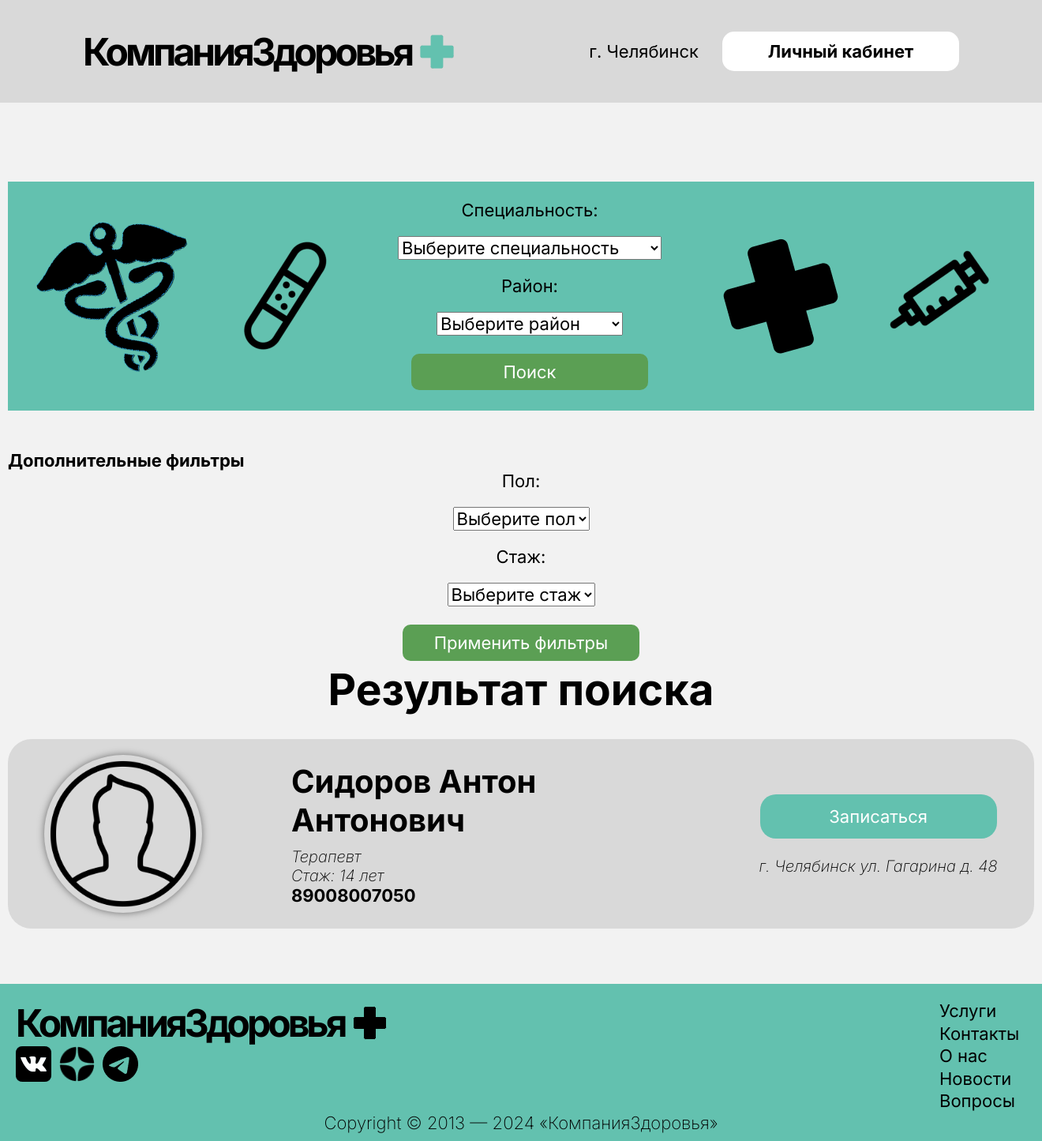
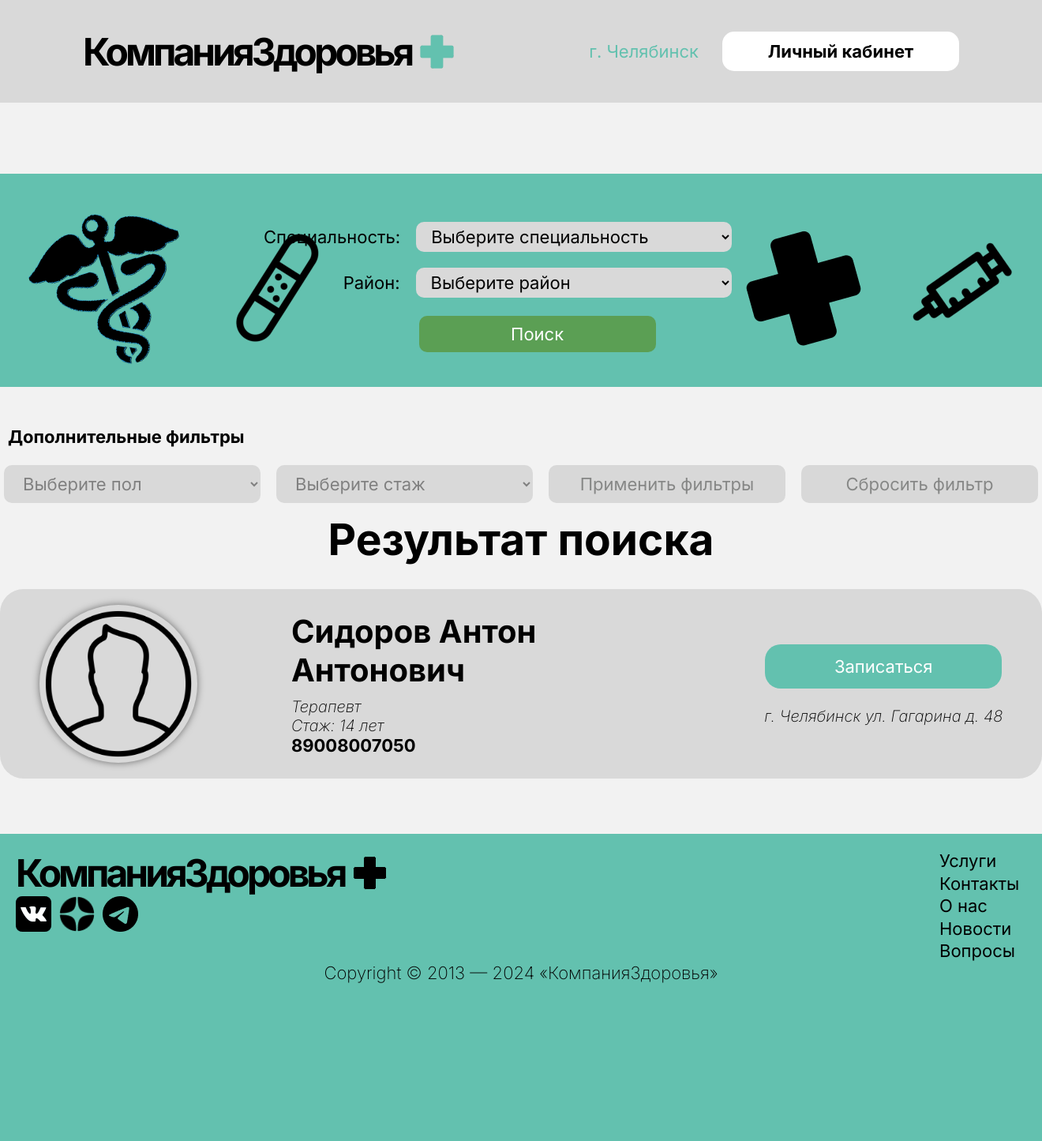
Before and after one commit to lllMaKsImlll/HealthTeam, a Django app: page /appointments/ in a window 1320 px wide. Shown: the whole page at 79% size. After the commit the page ends 1245 px from the top, so only its background shows below. Run offline with Django 5.2, Linux system fonts and the light colour scheme; data comes from the database, SQL or seed files in the repository; both versions use the stored data as it was after the commit.

Commit message:
Relize v1.8

```diff
--- a/CompanyHealth/main/templates/main/appointments.html
+++ b/CompanyHealth/main/templates/main/appointments.html
@@ -5,6 +5,7 @@
     {% load static %}
     <meta name="viewport" content="width=device-width, initial-scale=1.0">
     <link rel="stylesheet" href="{% static '/css/main.css' %}">
+    <link rel="stylesheet" href="{% static '/css/profile.css' %}">
     <title>Запись ко врачу</title>
 </head>
 <body>
@@ -17,6 +18,7 @@
             <!-- Основная форма для поиска врачей по специальности и району -->
             <form action="{% url 'appointments' %}" method="post">
                 {% csrf_token %}
+                <div class="item-form ml">
                     <label for="profession">Специальность:</label>
                     <select name="profession" id="profession">
                         <option value="">Выберите специальность</option>
@@ -24,7 +26,9 @@
                         <option value="{{ prof }}" {% if prof == profession %}selected{% endif %}>{{ prof }}</option>
                         {% endfor %}
                     </select>
+                </div>
 
+                <div class="item-form">
                     <label for="district">Район:</label>
                     <select name="district" id="district">
                         <option value="">Выберите район</option>
@@ -32,6 +36,7 @@
                         <option value="{{ dist }}" {% if dist == district %}selected{% endif %}>{{ dist }}</option>
                         {% endfor %}
                     </select>
+                </div>
 
                 <button id="record-button" type="submit">Поиск</button>
             </form>
@@ -41,21 +46,19 @@
         </div>
 
         <!-- Блок с дополнительными фильтрами (Пол, Стаж) -->
-        <div class="filter-box">
+        <div class="container filters">
             <h3>Дополнительные фильтры</h3>
             <form action="{% url 'appointments' %}" method="post">
                 {% csrf_token %}
 
-                <label for="gender">Пол:</label>
-                <select name="gender" id="gender">
+                <select id="gender">
                     <option value="">Выберите пол</option>
                     {% for g in genders %}
                     <option value="{{ g }}" {% if g == gender %}selected{% endif %}>{{ g }}</option>
                     {% endfor %}
                 </select>
 
-                <label for="experience">Стаж:</label>
-                <select name="experience" id="experience">
+                <select id="experience">
                     <option value="">Выберите стаж</option>
                     {% for exp in experience_choices %}
                     <option value="{{ exp }}" {% if exp == experience %}selected{% endif %}>От {{ exp }} лет</option>
@@ -63,6 +66,9 @@
                 </select>
 
                 <button type="submit">Применить фильтры</button>
+                <a href="{% url request.resolver_match.url_name %}">
+                    <button type="button">Сбросить фильтр</button>
+                </a>
             </form>
         </div>
 
--- a/CompanyHealth/main/templates/main/index.html
+++ b/CompanyHealth/main/templates/main/index.html
@@ -12,8 +12,8 @@
 
     <main>
         <div class="sub-header">
-            <div class="image-subheader">
-                <img src="{% static '/img/doctors.png' %}" alt="img-subheader">
+            <div class="image-sub-header">
+                <img style="margin-bottom: -6   px;" src="{% static '/img/doctors.png' %}" alt="img-sub-header">
             </div>
             <form method="post" action="{% url 'appointments' %}">
                 {% csrf_token %}
@@ -90,7 +90,7 @@
             <!-- Форма -->
             <form method="POST" action="{% url 'index' %}">
                 {% csrf_token %}
-                <input type="text" name="question" placeholder="Введите вопрос" required><br>
+                <input type="text" name="question" placeholder="Введите вопрос" required>
                 <button type="submit">Задать</button>
             </form>
         </div>
--- a/CompanyHealth/main/templates/main/make_appointment.html
+++ b/CompanyHealth/main/templates/main/make_appointment.html
@@ -9,7 +9,6 @@
 </head>
 <body>
     {% include 'main/header.html' %}
-    <div class="block">
     <div class="container-makeAppointments">
         <div class="profile-container-img">
             <img src="{% if doctor.image %}{{ doctor.image.url }}{% else %}{% static '/img/defalt.png' %}{% endif %}" alt="doctor-img">
@@ -39,7 +38,6 @@
                 {% endif %}
             </form>
     </div>
-    </div>
 </body>
 <script>
     document.getElementById('appointment-date').addEventListener('change', function() {
--- a/CompanyHealth/main/templates/main/profileDoctor.html
+++ b/CompanyHealth/main/templates/main/profileDoctor.html
@@ -27,7 +27,7 @@
                         <button class="bad-button">Выйти</button>
                     </a>
                     <a href="{% url 'doctor_appointments' %}">
-                        <button class="details-button">Вызовы на дом</button>
+                        <button class="good-button">Вызовы на дом</button>
                     </a>
                 </div>
             </div>
--- a/CompanyHealth/static/css/contacts.css
+++ b/CompanyHealth/static/css/contacts.css
@@ -22,7 +22,8 @@
 }
 
 .contacts .map {
-    margin: 20px auto;
+    margin: 25px auto;
+    max-width: 1450px;
 }
 
 .contacts .map iframe{
--- a/CompanyHealth/static/css/main.css
+++ b/CompanyHealth/static/css/main.css
@@ -17,15 +17,19 @@
 
 main {
     background-color: #F2F2F2;
-    padding: 50px 10px;
+    padding: 50px 0;
+}
+
+span {
+    color: #63C1AF;
 }
 
 /* Основной контейнер контента страниц */
 .container {
-    max-width: 1460px;
-    box-shadow: 5px 5px 10px rgba(0,0,0,0.25);
+    max-width: 1450px;
+    box-shadow: 0px 0px 15px rgba(0,0,0,0.5);
     background-color: white;
-    border-radius: 35px;
+    border-radius: 25px;
     padding: 40px;
     margin: 0px auto;
 }
@@ -44,15 +48,24 @@
     margin: 3px 0;
     color: white;
     min-width: 300px;
+    transition: background-color 0.3s;
 }
 
 .good-button {
     background-color: #63C1AF;
 }
 
+.good-button:hover {
+    background-color: #54A394;
+}
+
 .bad-button {
     background-color: #D74848;
     color: white;
+}
+
+.bad-button:hover {
+    background-color: #A63737;
 }
 
 textarea {
@@ -64,6 +77,41 @@
     height: auto;
     resize: none;
     padding: 10px 15px;
+}
+
+form {
+    text-align: center;
+    display: flex;
+    flex-direction: column;
+    align-items: center;
+    width: 100%;
+    gap: 20px;
+}
+
+form input {
+    color: gray;
+    padding: 10px 20px;
+    border: none;
+    border-radius: 20px;
+    width: 400px;
+    background-color: #D9D9D9;
+}
+
+form button {
+    padding: 10px 15px;
+    background-color: #5B9F54;
+    border: none;
+    border-radius: 10px;
+    color: white;
+    text-align: center;
+}
+
+form select {
+    width: 400px;
+    padding: 5px 15px;
+    border: none;
+    border-radius: 10px;
+    background-color: #D9D9D9;
 }
 
 button:hover,
@@ -159,53 +207,30 @@
     display: flex;
     align-items: center;
     justify-content: space-around;
-    margin: 50px 0;
-    padding: 20px;
+    margin: 40px 0;
+    padding: 20px 20px 0 20px;
+}
+
+.sub-header .ml{
+    margin-left: -100px;
 }
 
 /* Форма записи ко врачу */
-form {
-    text-align: center;
-    display: flex;
-    flex-direction: column;
-    align-items: center;
-    width: 100%;
-    gap: 20px;
-}
-
 form h1 {
-    font-weight: 100;
+    font-weight: 200;
     font-size: 60px;
 }
 
 form .item-form {
     display: flex;
+    align-items: center;
     gap: 20px;
 }
 
 form .item-form img {
-    width: 45px;
-    height: 45px;
+    width: 40px;
+    height: 40px;
 }
-
-form input {
-    color: gray;
-    padding: 10px 20px;
-    border: none;
-    border-radius: 20px;
-    width: 400px;
-    background-color: #D9D9D9;
-}
-
-form button {
-    padding: 10px 15px;
-    background-color: #5B9F54;
-    border: none;
-    border-radius: 10px;
-    color: white;
-    text-align: center;
-}
-
 /* Записи отзывов */
 .records-blocks h1,
 .about-servies-block h1,
--- a/CompanyHealth/static/css/profile.css
+++ b/CompanyHealth/static/css/profile.css
@@ -36,6 +36,15 @@
     font-size: 35px;
 }
 
+.profile-details .call-doctor {
+    display: flex;
+    gap: 5px;
+}
+
+.profile-details .call-doctor .details-button {
+    margin-top: 0;
+}
+
 /* Фильтр */
 .filters {
     gap: 10px;
@@ -55,8 +64,20 @@
 }
 
 .filters form button,
-.filters form input {
+.filters form input,
+.filters from select {
     border-radius: 10px;
+    width: 250px;
+}
+
+.filters form select {
+    color: gray;
+    padding: 10px 20px;
+}
+
+.filters h3 {
+    margin-bottom: 20px;
+    margin-left: 5px;
 }
 
 /* Записи на прием */
```
Also changed, not shown: CompanyHealth/main/templates/main/contacts.html (+4 -3 lines), CompanyHealth/main/templates/main/create_home_visit.html (+10 -3 lines), CompanyHealth/main/templates/main/doctor_appointments.html (+5 -2 lines), CompanyHealth/main/templates/main/editProfile.html (+0 -9 lines), CompanyHealth/main/templates/main/home_visits_list.html (+10 -2 lines), CompanyHealth/main/templates/main/profilePacient.html (+10 -7 lines), CompanyHealth/static/css/editProfile.css (+3 -4 lines), CompanyHealth/static/css/make_appointments.css (+2 -9 lines), CompanyHealth/static/css/visit-home.css (added, +72 -0 lines), CompanyHealth/db.sqlite3. Lines whose indentation alone changed are shown as unchanged.
